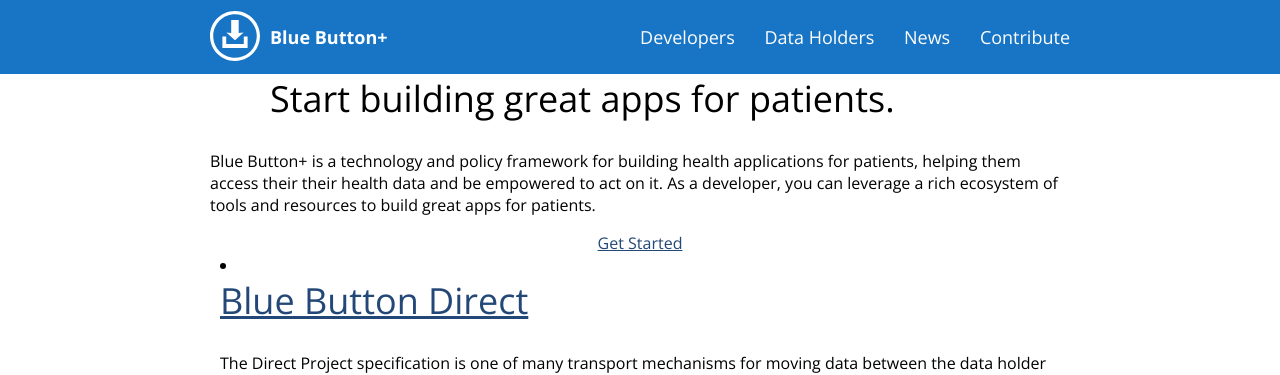
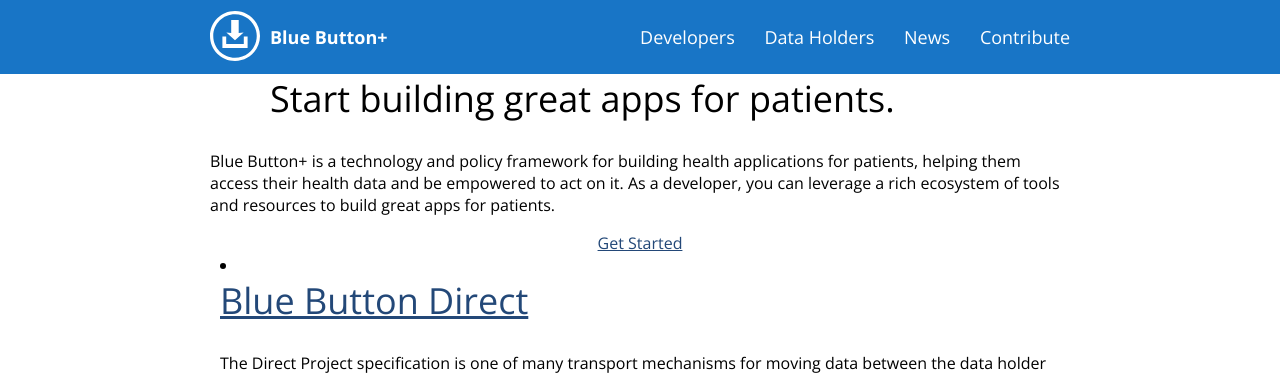
Before and after one commit to blue-button/blue-button-toolkit, a Jekyll site: the page built from index.md, in a window 1280 px wide. Shown: the top 375 px of the page. Built offline with Jekyll 4.4.1, drawn with Linux system fonts in a browser that asks for light colours; Markdown is read by kramdown in place of the engine named in the settings.

Commit message:
Update index.md
typo

```diff
--- a/index.md
+++ b/index.md
@@ -6,7 +6,7 @@
   <div class="content">
     <div class="box">
       <h1>Start building great apps for patients.</h1>
-      <p>Blue Button+ is a technology and policy framework for building health applications for patients, helping them access their their health data and be empowered to act on it. As a developer, you can leverage a rich ecosystem of tools and resources to build great apps for patients.</p>
+      <p>Blue Button+ is a technology and policy framework for building health applications for patients, helping them access their health data and be empowered to act on it. As a developer, you can leverage a rich ecosystem of tools and resources to build great apps for patients.</p>
       <div class="center">
         <a class="button" href="/get-started.html"><span>Get Started</span></a>
       </div>
```
